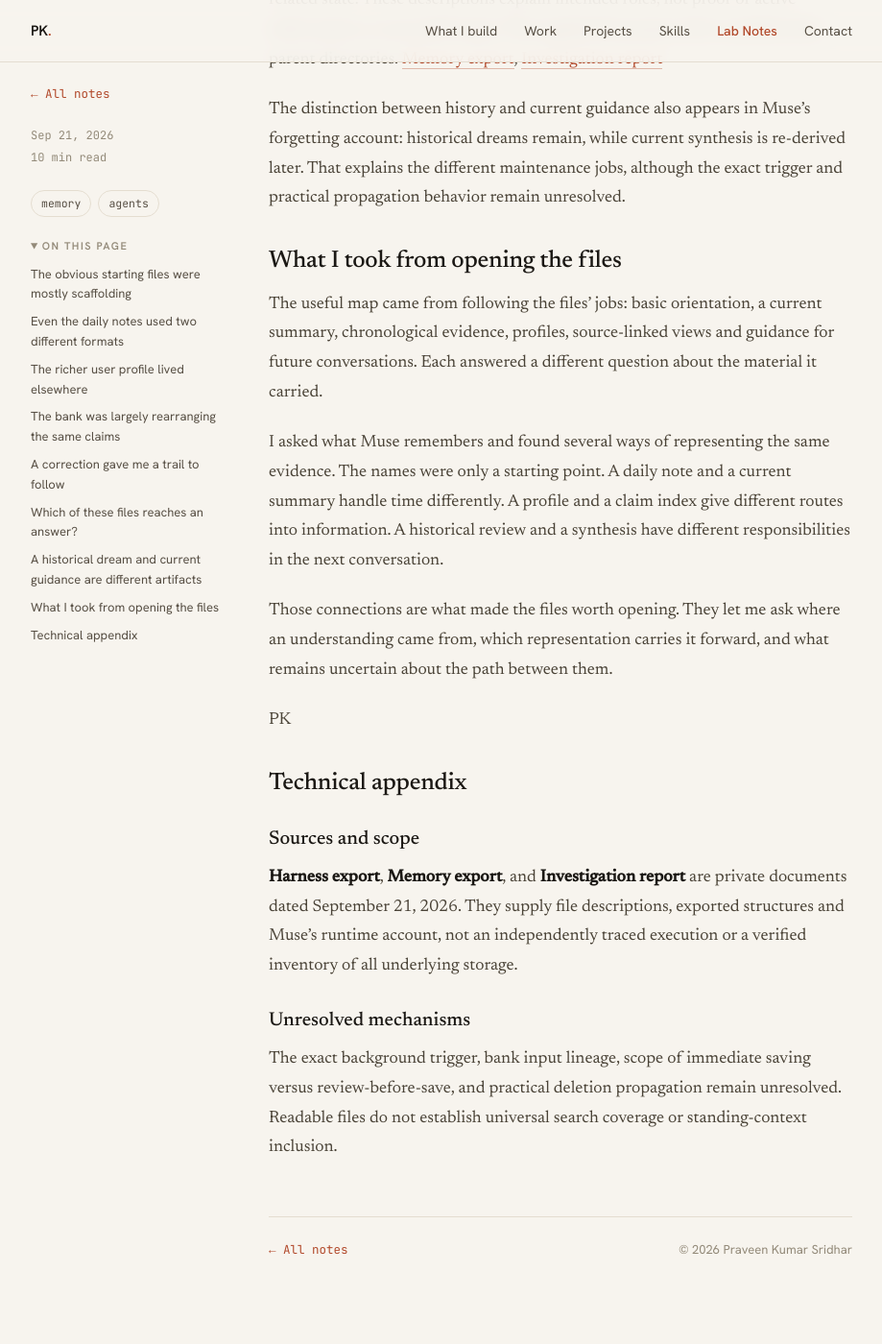
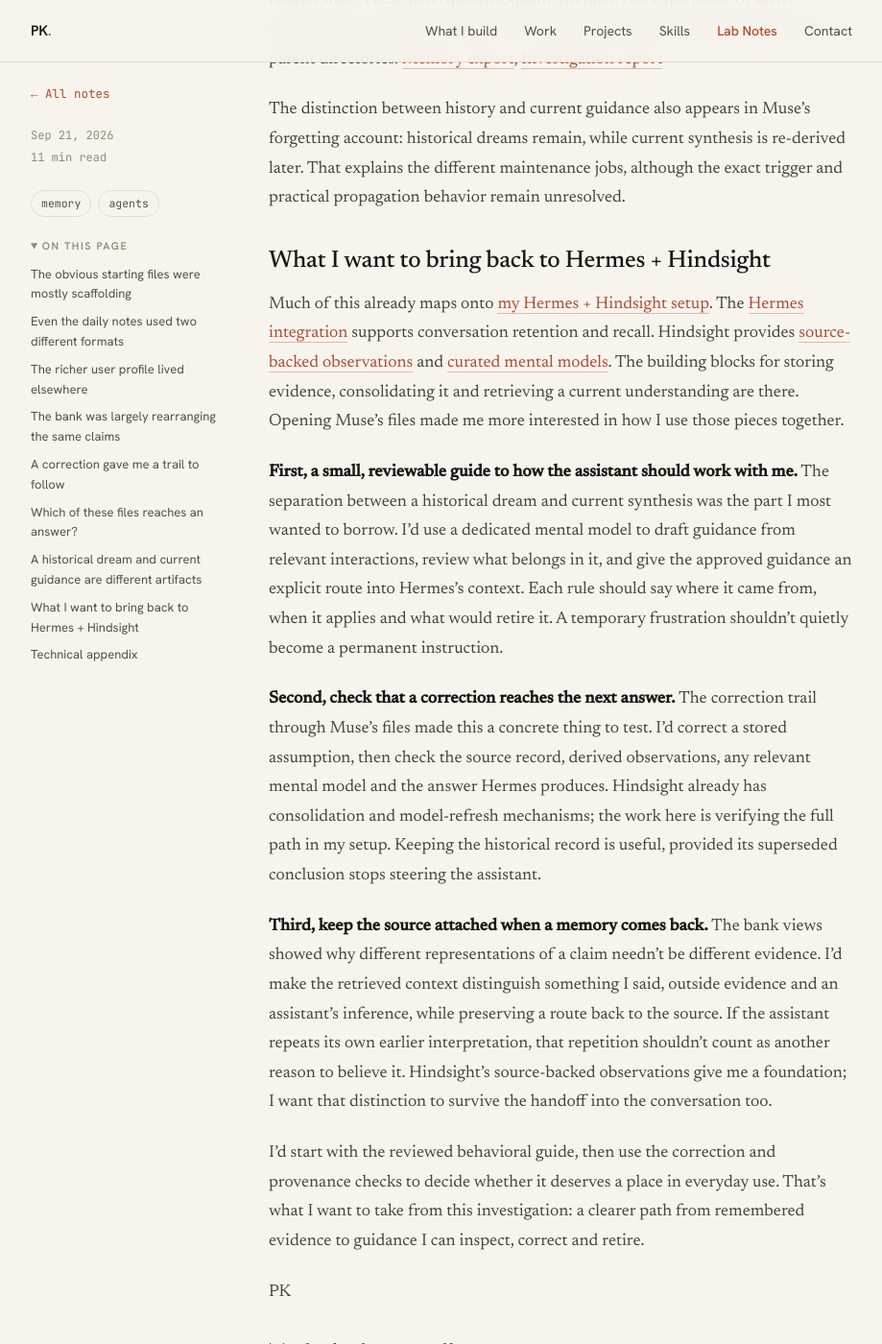
Before and after one commit to PraveenKumarSridhar/PraveenKumarS, a Jekyll site: the page built from _notes/muse-memory-investigation.md, in a window 1280 px wide and 1400 px high, scrolled down 8536 px. Shown: the whole window at 96% size, without its empty margins (180-1099 px from the left). Built offline with Jekyll 4.4.1, drawn with Linux system fonts in a browser that asks for light colours.

Commit message:
docs: add Hermes and Hindsight adoption priorities

```diff
--- a/_notes/muse-memory-investigation.md
+++ b/_notes/muse-memory-investigation.md
@@ -115,13 +115,17 @@ The YAML artifacts describe another way of organizing this work. `REPAIR_THREADS
 
 The distinction between history and current guidance also appears in Muse's forgetting account: historical dreams remain, while current synthesis is re-derived later. That explains the different maintenance jobs, although the exact trigger and practical propagation behavior remain unresolved.
 
-## What I took from opening the files
+## What I want to bring back to Hermes + Hindsight
 
-The useful map came from following the files' jobs: basic orientation, a current summary, chronological evidence, profiles, source-linked views and guidance for future conversations. Each answered a different question about the material it carried.
+Much of this already maps onto [my Hermes + Hindsight setup](https://praveenks.com/notes/from-honcho-to-hindsight/). The [Hermes integration](https://github.com/NousResearch/hermes-agent/blob/de5ece994415276d215976836161f871f1d6d8f5/plugins/memory/hindsight/__init__.py) supports conversation retention and recall. Hindsight provides [source-backed observations](https://hindsight.vectorize.io/developer/observations) and [curated mental models](https://hindsight.vectorize.io/developer/api/mental-models). The building blocks for storing evidence, consolidating it and retrieving a current understanding are there. Opening Muse's files made me more interested in how I use those pieces together.
 
-I asked what Muse remembers and found several ways of representing the same evidence. The names were only a starting point. A daily note and a current summary handle time differently. A profile and a claim index give different routes into information. A historical review and a synthesis have different responsibilities in the next conversation.
+**First, a small, reviewable guide to how the assistant should work with me.** The separation between a historical dream and current synthesis was the part I most wanted to borrow. I'd use a dedicated mental model to draft guidance from relevant interactions, review what belongs in it, and give the approved guidance an explicit route into Hermes's context. Each rule should say where it came from, when it applies and what would retire it. A temporary frustration shouldn't quietly become a permanent instruction.
 
-Those connections are what made the files worth opening. They let me ask where an understanding came from, which representation carries it forward, and what remains uncertain about the path between them.
+**Second, check that a correction reaches the next answer.** The correction trail through Muse's files made this a concrete thing to test. I'd correct a stored assumption, then check the source record, derived observations, any relevant mental model and the answer Hermes produces. Hindsight already has consolidation and model-refresh mechanisms; the work here is verifying the full path in my setup. Keeping the historical record is useful, provided its superseded conclusion stops steering the assistant.
+
+**Third, keep the source attached when a memory comes back.** The bank views showed why different representations of a claim needn't be different evidence. I'd make the retrieved context distinguish something I said, outside evidence and an assistant's inference, while preserving a route back to the source. If the assistant repeats its own earlier interpretation, that repetition shouldn't count as another reason to believe it. Hindsight's source-backed observations give me a foundation; I want that distinction to survive the handoff into the conversation too.
+
+I'd start with the reviewed behavioral guide, then use the correction and provenance checks to decide whether it deserves a place in everyday use. That's what I want to take from this investigation: a clearer path from remembered evidence to guidance I can inspect, correct and retire.
 
 PK
 
```
